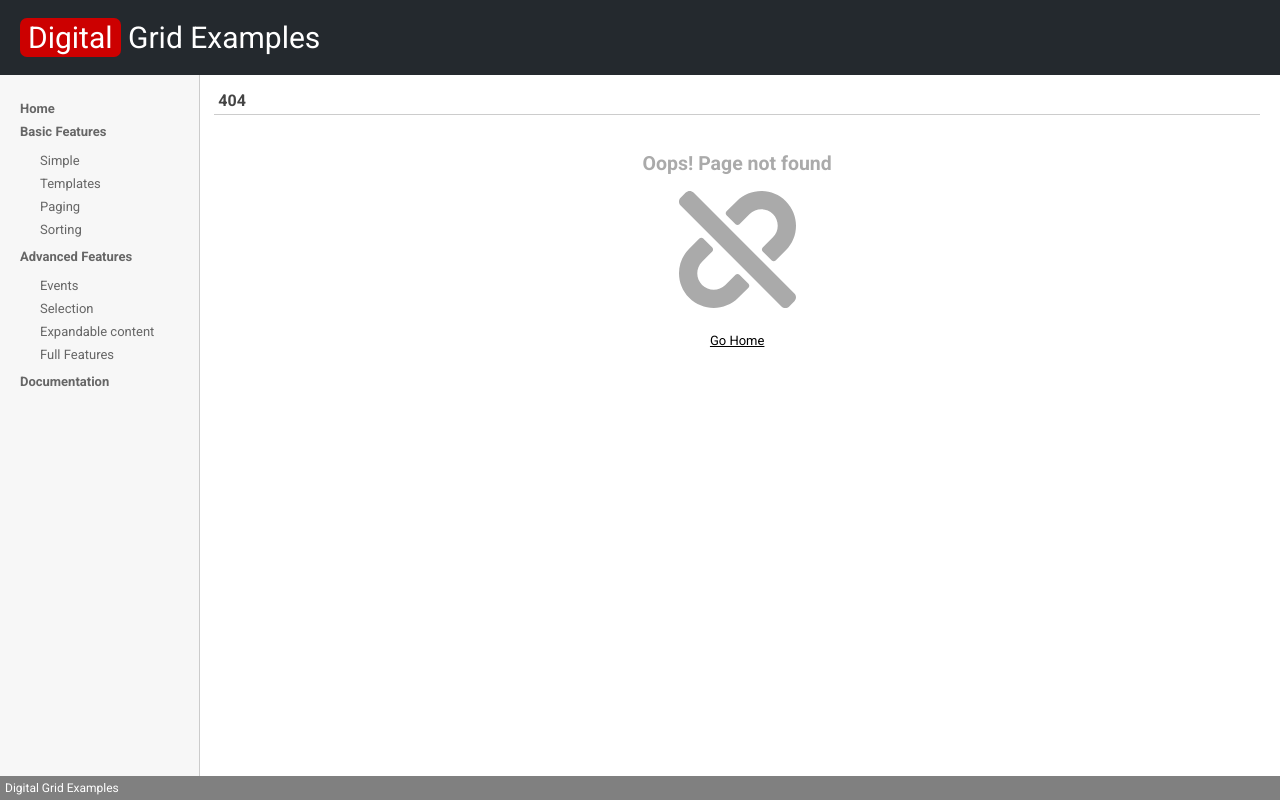
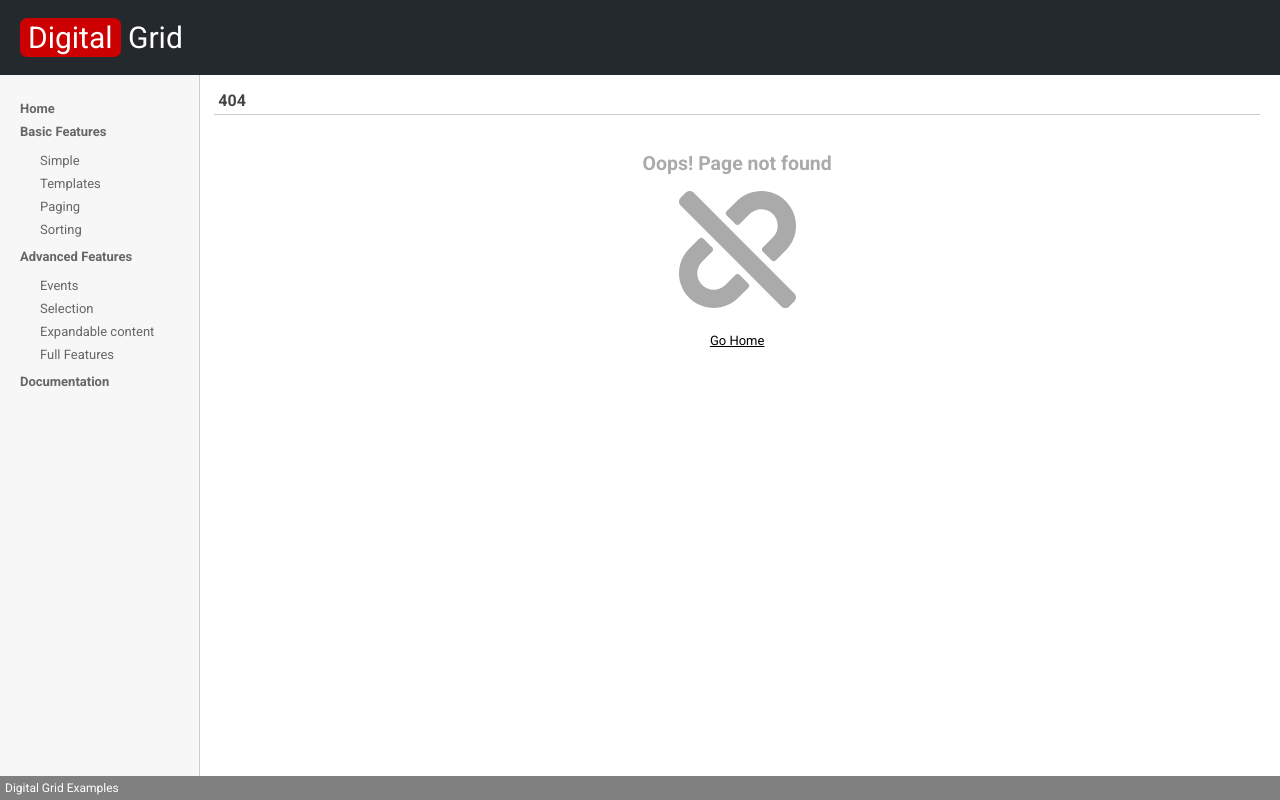
Before and after one commit to miscalencu/Npm-React-Digital-Grid, a React (Create React App) app in the folder examples/: page /#/not-found in a window 1280 px wide. Built offline with nearby package versions, Linux system fonts and the light colour scheme.

Commit message:
Fixed paths and source code

```diff
--- a/examples/src/App.js
+++ b/examples/src/App.js
@@ -1,21 +1,19 @@
 import React from 'react';
-import { HashRouter, Switch, Route, Redirect } from 'react-router-dom';
+import { Switch, Route } from 'react-router-dom';
 import Home from './components/home';
 import MainMenu from 'components/_common/mainMenu';
 import NotFound from './components/notFound';
 import PageLink from 'components/_common/pageLink';
+import PageRedirect from 'components/_common/pageRedirect';
 import Examples from 'components/examples';
 import './styles/app.css';
 
 function App() {
-  // use HashRouter to host in GitHub pages.
-  // BrowserRouter are not supported here
   return (
-    <HashRouter basename={`${process.env.PUBLIC_URL}/`}>
       <div className='app'>
         <div className='header'>
           <PageLink to={`/`}>
-            <span>Digital</span> Grid Examples
+            <span>Digital</span> Grid
           </PageLink>
         </div>
         <div className='main_container'>
@@ -27,13 +25,12 @@ function App() {
               <Route path={`/`} exact component={Home} />
               <Route path={`/examples/:example`} component={Examples} />
               <Route path={`/not-found`} component={NotFound} />
-              <Redirect to={`/not-found`} />
+              <PageRedirect to={`/not-found`} />
             </Switch>
           </div>
         </div>
         <div className='footer'>Digital Grid Examples</div>
       </div>
-    </HashRouter>
   );
 }
 
--- a/examples/src/components/_common/pageLink.jsx
+++ b/examples/src/components/_common/pageLink.jsx
@@ -4,8 +4,9 @@ import { Link } from 'react-router-dom';
 const PageLink = (params) => {
     // use this way of generating the links for the HashRouter
     // the default implementatin has a bug if the react app is inside a virtual folder
-    // in this case it also adds the folder name after the hash (#). nasty business!
-    const useHash = true;
+    // in this case it also adds the folder name after the hash (#).
+
+    const useHash = process.env.REACT_APP_ROUTER_TYPE === "hash";
     return (
         <>
             {useHash && <a href={`${process.env.PUBLIC_URL}/#${params.to}`}>{params.children}</a>}
--- /dev/null
+++ b/examples/src/components/_common/pageRedirect.jsx
@@ -0,0 +1,23 @@
+import React from 'react';
+import { Redirect } from 'react-router-dom';
+
+const PageRedirect = (params) => {
+    // use this way of redirecting for the HashRouter
+    // the default implementatin has a bug if the react app is inside a virtual folder
+    // in this case it also adds the folder name after the hash (#).
+
+    const useHash = process.env.REACT_APP_ROUTER_TYPE === "hash";
+    if(useHash) {
+         const url = `${process.env.PUBLIC_URL}/#${params.to}`;
+         document.location.href = url;
+         return null;
+    }
+
+    return (
+        <>
+            {!useHash && <Redirect to={params.to}></Redirect>}
+        </>
+    )
+}
+
+export default PageRedirect;
--- a/examples/src/components/examples.jsx
+++ b/examples/src/components/examples.jsx
@@ -28,7 +28,7 @@ const Examples = (props) => {
 
     if(Example)
     {
-        fetch(`${process.env.PUBLIC_URL}/examples/${props.match.params.example}.txt`)
+        fetch(`${process.env.PUBLIC_URL}/examples/${props.match.params.example}.jsx`)
             .then(response => response.text())
             .then(content => setCode(content));
     }
--- a/examples/src/index.js
+++ b/examples/src/index.js
@@ -1,13 +1,19 @@
 import React from 'react';
 import ReactDOM from 'react-dom';
-import { BrowserRouter } from 'react-router-dom';
+import { HashRouter, BrowserRouter } from 'react-router-dom';
 import App from './App';
 import * as serviceWorker from './serviceWorker';
 
+// use HashRouter to host in GitHub pages.
+// BrowserRouter are not supported here
+
+const useHash = process.env.REACT_APP_ROUTER_TYPE === "hash";
+const Router = useHash ? HashRouter : BrowserRouter;
+
 ReactDOM.render(
-  <BrowserRouter>
+  <Router basename={`${process.env.PUBLIC_URL}/`}>
     <App />
-  </BrowserRouter>,
+  </Router>,
   document.getElementById('root')
 );
 
```
Also changed, not shown: examples/package.json (+4 -8 lines), examples/public/examples/expandable.jsx (renamed from examples/src/components/examples/expandable.jsx), examples/public/examples/full.jsx (renamed from examples/src/components/examples/full.jsx), examples/public/examples/simple.jsx (renamed from examples/src/components/examples/simple.jsx), 2 other files (tests, documents, lock files or other folders).
